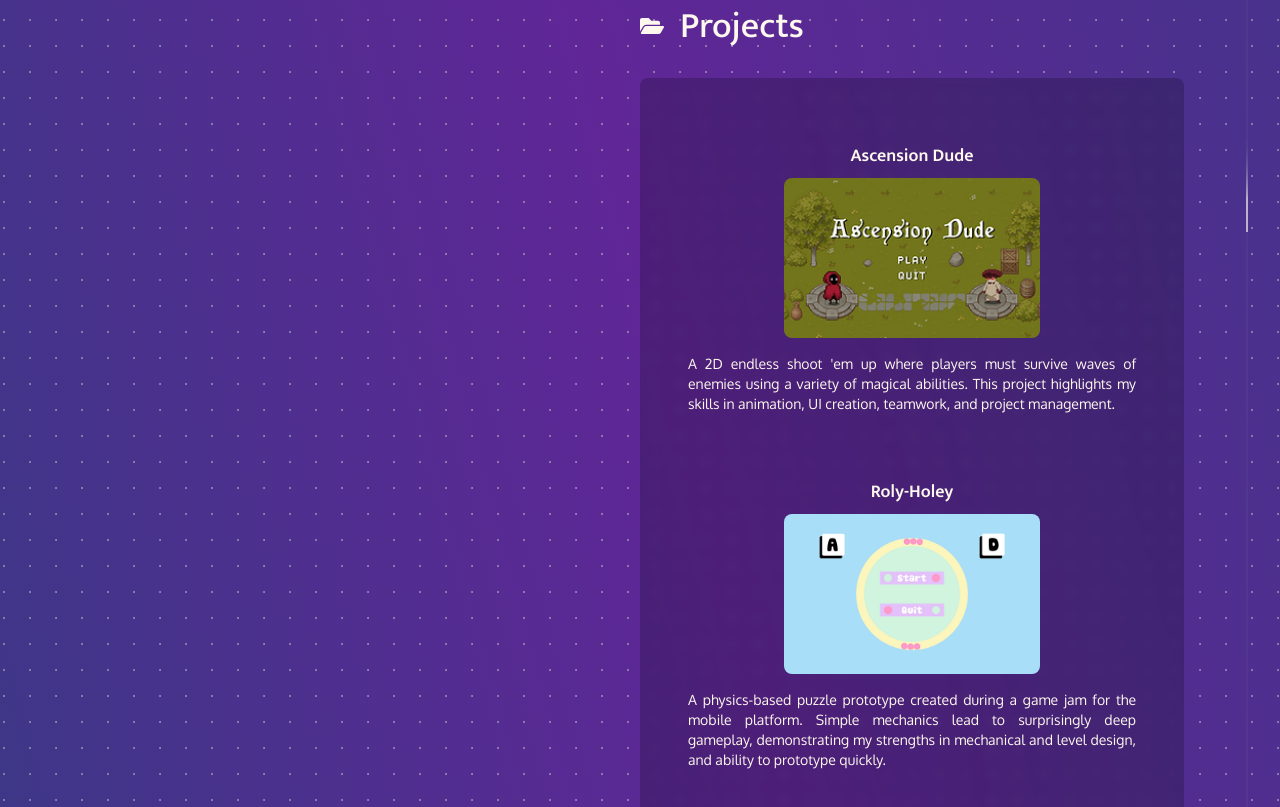
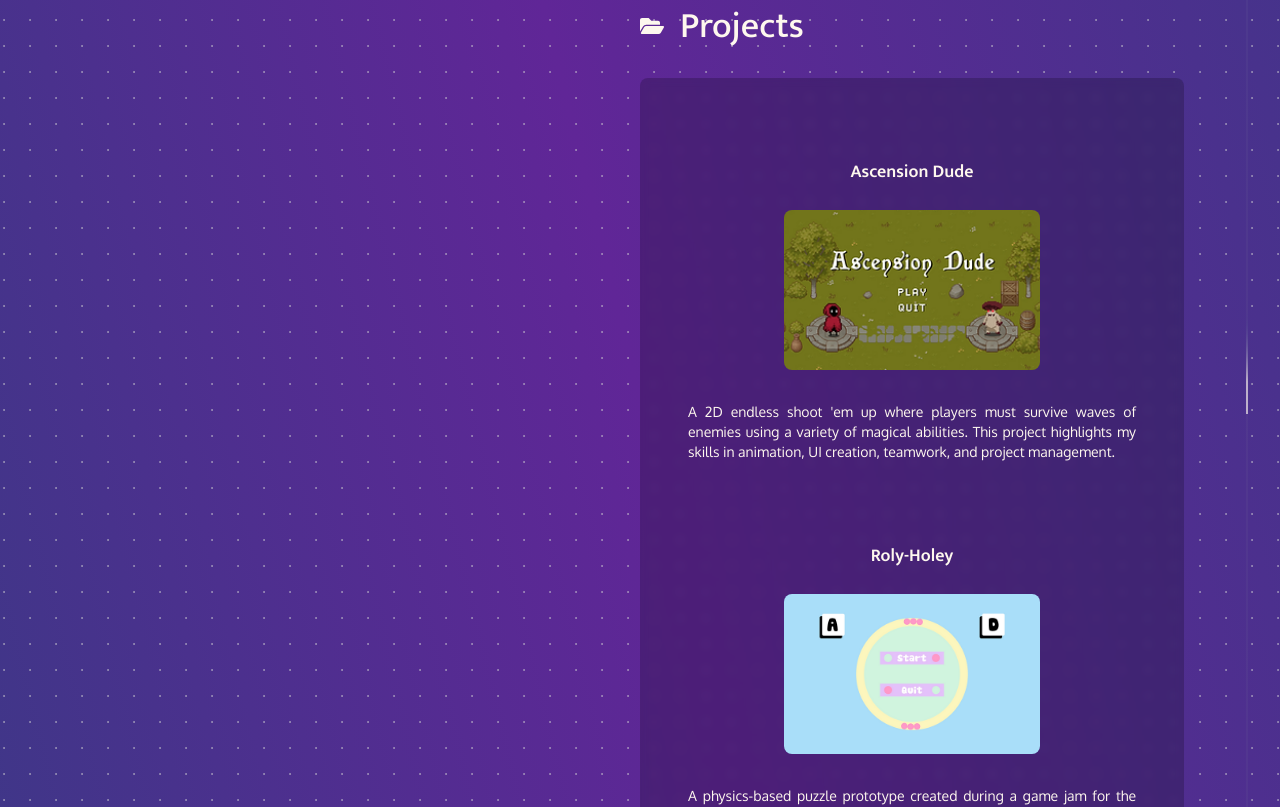
Before and after one commit to gkarountzos/gemma-wolferstan, a Next.js app: page / in a window 1280 px wide. Shown: the part 2220-3027 px from the top of the page. Built offline with nearby package versions, Linux system fonts and the light colour scheme.

Commit message:
project image centered

```diff
--- a/components/ProjectCard.tsx
+++ b/components/ProjectCard.tsx
@@ -12,8 +12,8 @@ const ProjectCard: React.FC<ProjectCardProps> = ({ project }) => {
     <div className=" rounded-xl hover:bg-black/15 transition-all transform md:hover:scale-[102%]">
       <Link href={`/projects/${project.slug}`}>
         <div className="flex flex-col xl:flex-row lg:flex-col tablet:flex-row tablet:space-x-8 xl:space-x-8 lg:space-x-0 items-center sm:p-4">
-          <div className="flex-shrink-0">
-            <h3 className="text-center text-lg font-semibold text-[#FEF8EE] py-2  xl:hidden lg:block tablet:hidden block">
+          <div className="flex-shrink-0 flex flex-col items-center space-y-4 sm:p-4">
+            <h3 className="text-center text-lg font-semibold text-[#FEF8EE] py-2  xl:hidden lg:block tablet:hidden block md:text-left">
               {project.title}
             </h3>
             <Image
@@ -27,7 +27,7 @@ const ProjectCard: React.FC<ProjectCardProps> = ({ project }) => {
             />
           </div>
           <div className="w-full">
-            <h3 className="text-lg font-semibold text-[#FEF8EE] py-2 hidden tablet:block lg:hidden xl:block">
+            <h3 className="text-lg font-semibold text-[#FEF8EE] py-2 hidden tablet:block lg:hidden xl:block text-center md:text-left">
               {project.title}
             </h3>
             <p className="text-sm text-[#FEF8EE] py-4">{project.description}</p>
```
